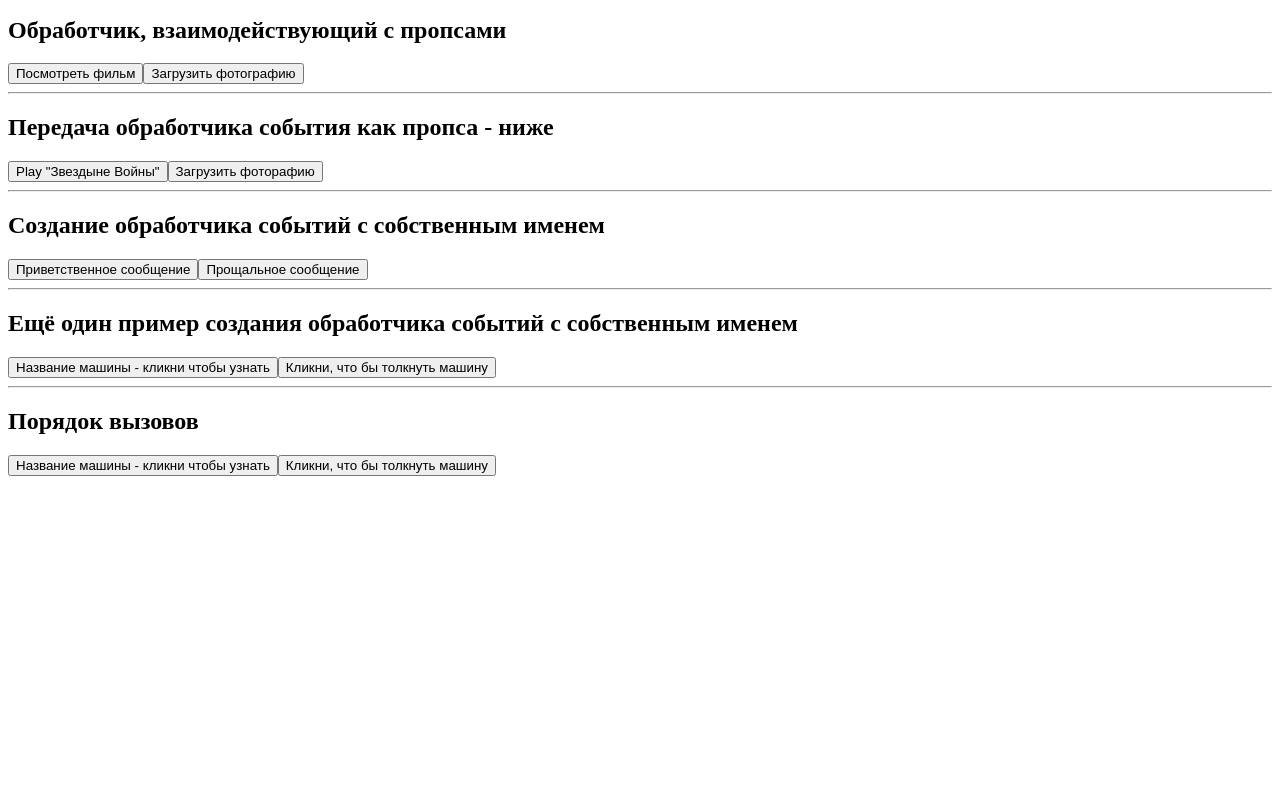
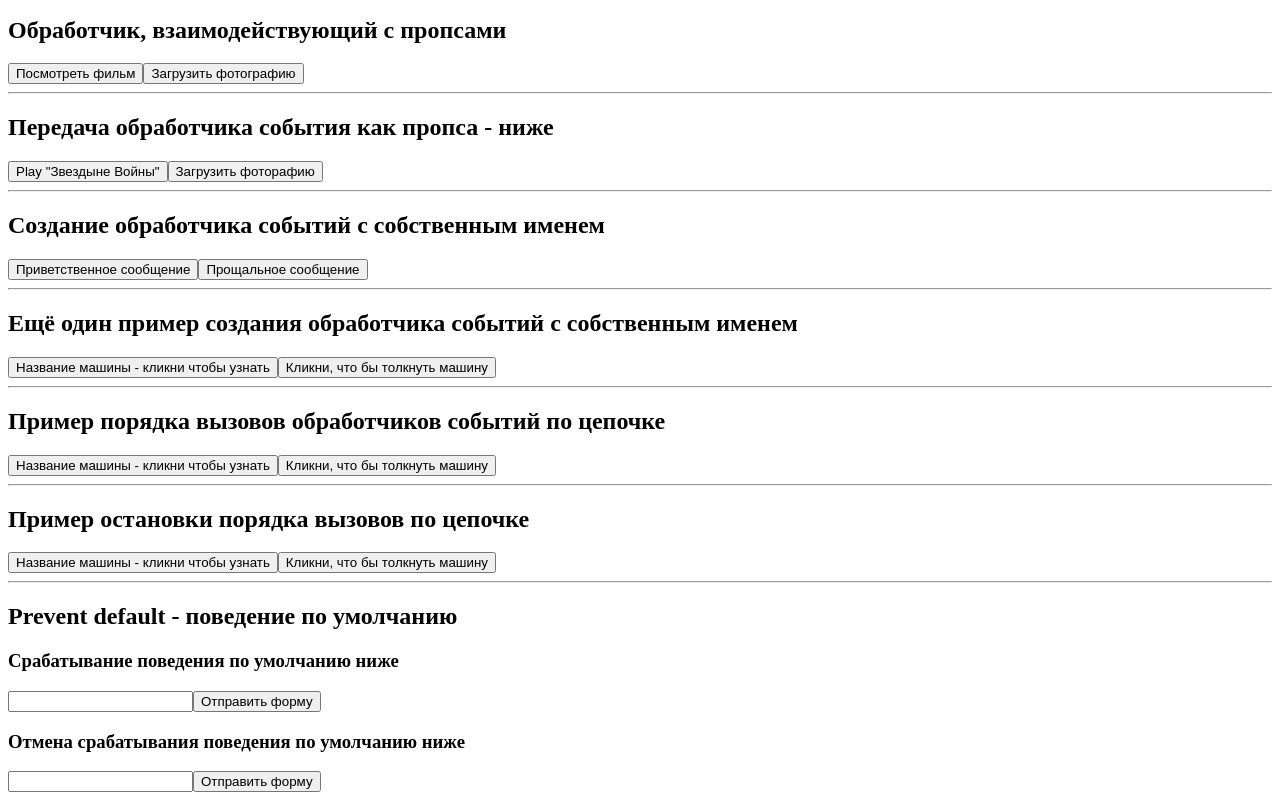
Before and after one commit to stiKendz/hooks_react_base, a React (Vite) app in the folder base-react-interactivity/: page / in a window 1280 px wide. Shown: the part 249-1049 px from the top of the page. Before the commit the page ends 800 px from the top, so only its background shows below. Built offline with nearby package versions, Linux system fonts and the light colour scheme.

Commit message:
Завершение работы над модулем основ обработки и обработчиков событий в React (папка: base-react-interactivity\components\BaseHandler.jsx)

```diff
--- a/base-react-interactivity/src/components/BaseHandler.jsx
+++ b/base-react-interactivity/src/components/BaseHandler.jsx
@@ -98,7 +98,7 @@ function NamedHandler({ onSmash, children }) {
     );
 };
 // в button нужен onClick, но в компоненте нужен onSmash, (который будет триггерить onClick - ???, upd -
-// почти угадал onSmash передается как обработчик событий onClick)
+// почти угадал onSmash передается как обработчик событий для onClick)
 
 // ещё один пример создания обработчиков событий со своими именами
 // демонстрируется то, что передача навзвания поддерживает несколько итераций среди компонентов (как я понял)
@@ -137,6 +137,91 @@ function InterestingQuest() {
 // - при вызове события в дочернем элементе, вызов передается по цепочке вверх - к родительскому (как я понимаю)  -
 // - и вызывает срабатывание обработчика событий родительского элемента
 
+// пример оставовки, предотвращения срабытывания обработчиков событий у родительских элементов
+// stopPropagation - предотвращает попадание события в родительские элементы
+function StopHandlerButton({ onClick, children }) {
+    return(
+        <>
+            <button onClick={e => {
+                e.stopPropagation();
+                onClick();
+            }}>
+                {children}
+            </button>
+        </>
+    )
+}
+// e - единственный аргумент обработчика событий onClick
+
+function StopHandler() {
+    return(
+        <>
+            <div className="toolbar"
+                onClick={() => {
+                    alert('Ты нажал на панель инструментов')
+            }}>
+                <StopHandlerButton onClick={() => {alert('Subaru Legacy')}}>
+                    Название машины - кликни чтобы узнать
+                </StopHandlerButton>
+                <StopHandlerButton onClick={() => {alert('Subaru Legacy улетела в космос')}}>
+                    Кликни, что бы толкнуть машину
+                </StopHandlerButton>
+            </div>
+        </>
+    );
+};
+// onClick={() => {alert('Subaru Legacy')} - всё это один пропс, который изначальноо объявлялся в onClick -
+// - кнопки StopHandlerButton --- function StopHandlerButton({ onClick ... , и в дальнейшем -
+// - вызывался как функция в <button></>button> (после e.stopPropagation(); --onClick()--), если я правильно понял
+// данные для onClick() передаются в родительском элементе -
+// - <StopHandlerButton onClick= начало передачи---{() => {alert('Subaru Legacy улетела в космос')}}> ---
+// --- (не забывать фигурные скобки)
+
+// Впримерах выше, описана альтернатива распространению событий до верхних уровней,
+// шаблон действий с e.stopPropagation(), позволяет дочернему компоненту обрабатывать событие,
+// в то же время позволяя родительскому компоненту указывать некоторое дополнительное поведение.
+// В отличие от распространения, это не происходит автоматически.
+// Но преимущество этого шаблона в том, что вы можете четко проследить всю цепочку кода,
+// который выполняется в результате какого-то события.
+// В случае в оаспространением проледить цепочку событий невозможно
+
+// Так же, можно добавить какой-либо код в промежуток между e.stopPropagation и onClick()
+
+// Prevent dafult - поведение по умолчанию, ниже - случай, при котором оно сработает (страница обновится)
+function PreventDefaultExample() {
+    return(
+        <>
+            <form onSubmit={() => alert('Вы подписаны!')}>
+                <input />
+                <button>Отправить форму</button>
+            </form>
+        </>
+    );
+};
+
+// Пример остановки поведения по умолчанию (страница не будет обновляться при нажатии на кнопку)
+function StopPreventDefault() {
+    return(
+        <>
+            <form onSubmit={e => {
+                e.preventDefault();
+                alert('Форма отправлена');
+            }}>
+                <input />
+                <button>Отправить форму</button>
+            </form>
+        </>
+    );
+};
+
+// e.stopPropagation() - останавливает запуск обработчиков событий, прикрепленных к родительским компонентам, компонентам выше.
+// e.preventDefault() - предотвращает поведение браузера по умолчанию для элементов и событий, у которых оно есть.
+
+// !!! В отличие от функций рендеринга, обработчики событий не обязательно должны быть прямыми, читыми.
+// Обработчик события - отличное место, что бы что-то изменить - например: Изменить список в ответ на нажатие кнопки
+// Изменить входное значение в ответ на ввод текста. !!!
+// Чтобы изменить некоторую информацию, нам нужен какой-то способ ее сохранения.
+// В React это делается с помощью состояния, памяти компонента. (state, componenent memory);
 
 export default function BaseHandler() {
     return(
@@ -173,8 +258,17 @@ export default function BaseHandler() {
                     onToPushCar={() => alert('Subaru Levorg улетел в космос')}
                 />
                 <hr></hr>
-                <h2>Порядок вызовов</h2>
+                <h2>Пример порядка вызовов обработчиков событий по цепочке</h2>
                 <InterestingQuest />
+                <hr></hr>
+                <h2>Пример остановки порядка вызовов по цепочке</h2>
+                <StopHandler />
+                <hr></hr>
+                <h2>Prevent default - поведение по умолчанию</h2>
+                <h3>Срабатывание поведения по умолчанию ниже</h3>
+                <PreventDefaultExample />
+                <h3>Отмена срабатывания поведения по умолчанию ниже</h3>
+                <StopPreventDefault />
             </div>
         </>
     );
```
